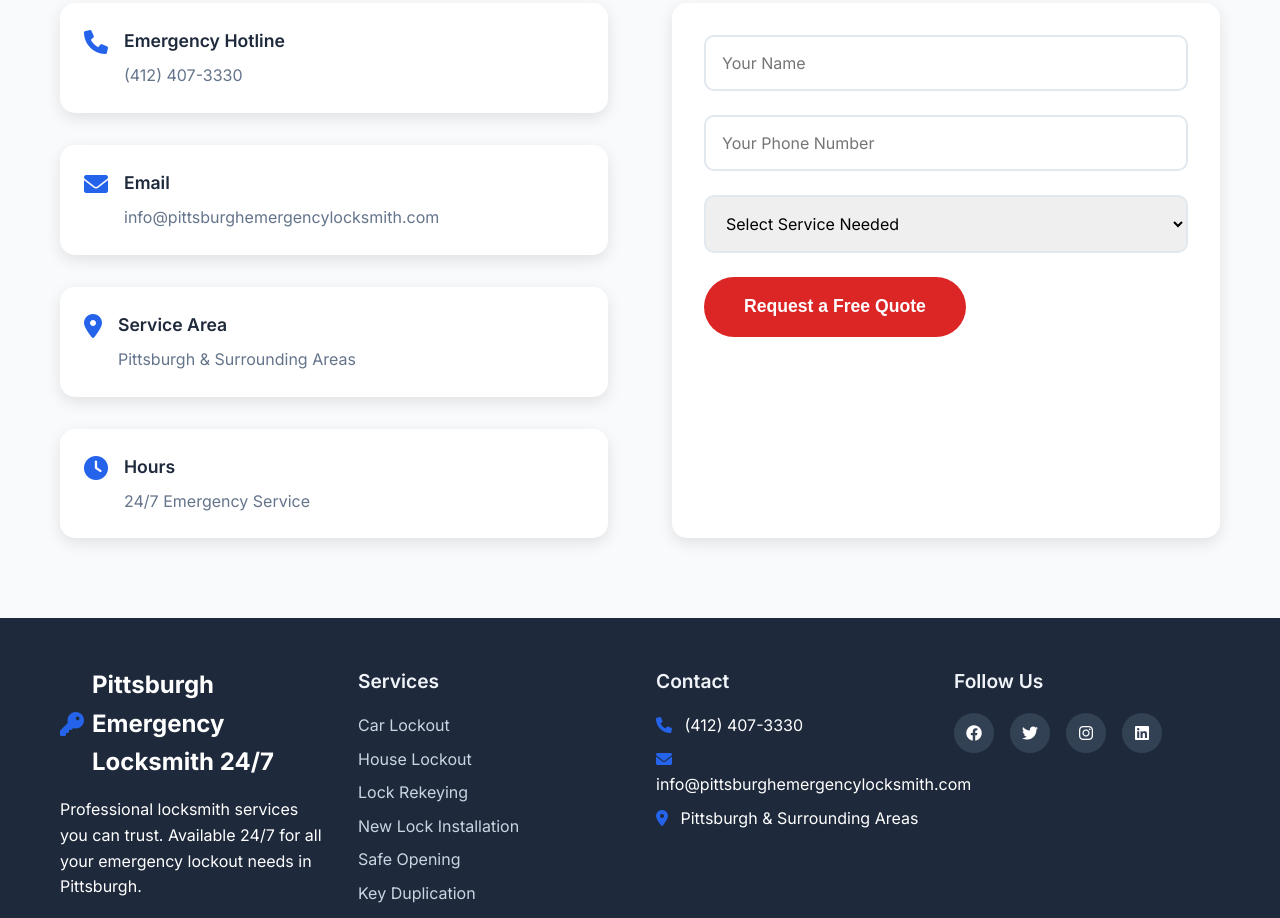
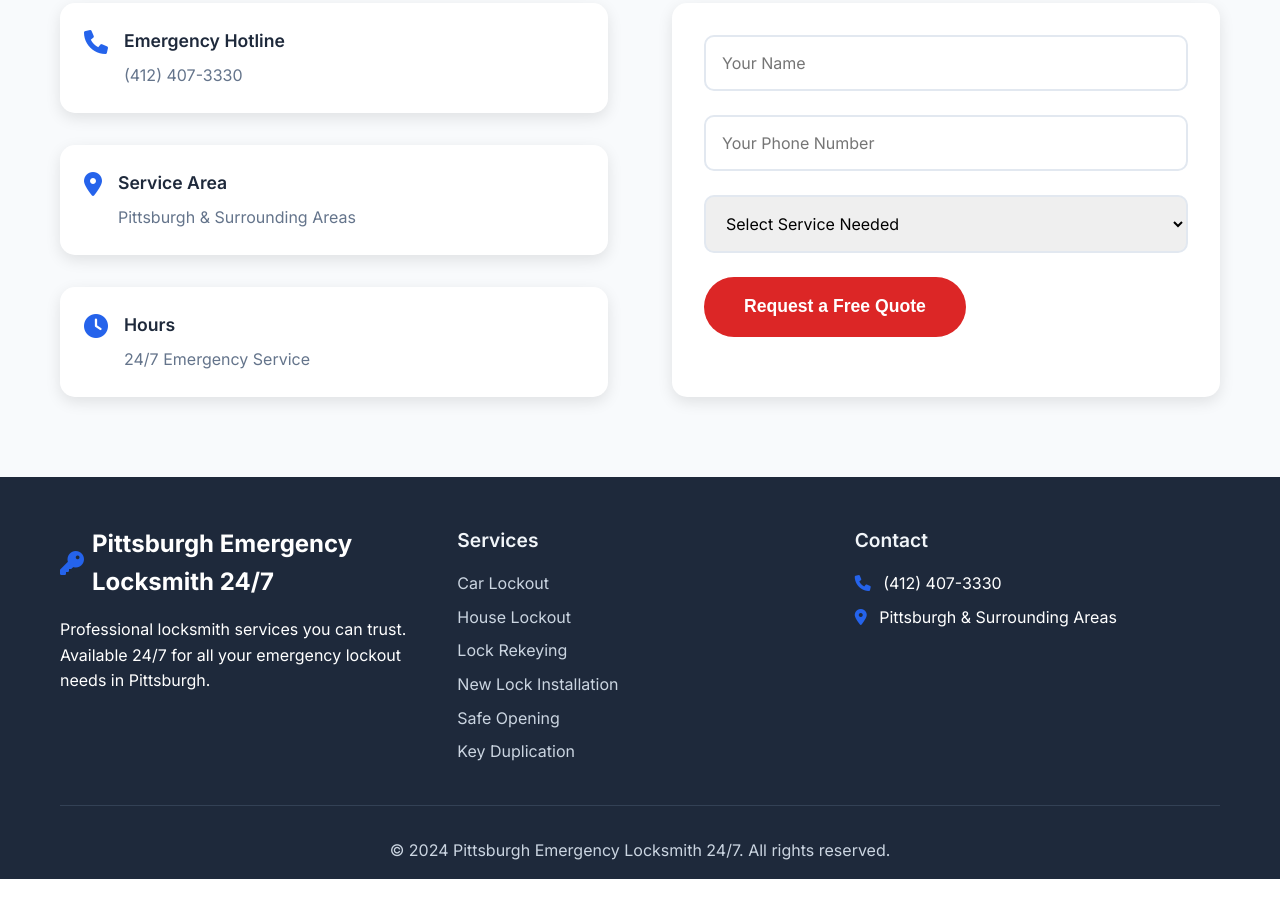
Before and after one commit to MoshikMash/locksmith-website, a plain HTML site: page index.html in a window 1280 px wide. Shown: the part 3030-3948 px from the top of the page. After the commit the page ends 3909 px from the top, so only its background shows below. Drawn offline with Linux system fonts and the light colour scheme.

Commit message:
Remove email and social media sections

```diff
--- a/index.html
+++ b/index.html
@@ -220,13 +220,7 @@
                             <p>(412) 407-3330</p>
                         </div>
                     </div>
-                    <div class="contact-item">
-                        <i class="fas fa-envelope"></i>
-                        <div>
-                            <h4>Email</h4>
-                            <p>info@pittsburghemergencylocksmith.com</p>
-                        </div>
-                    </div>
+
                     <div class="contact-item">
                         <i class="fas fa-map-marker-alt"></i>
                         <div>
@@ -293,19 +287,10 @@
                     <h4>Contact</h4>
                     <ul>
                         <li><i class="fas fa-phone"></i> (412) 407-3330</li>
-                        <li><i class="fas fa-envelope"></i> info@pittsburghemergencylocksmith.com</li>
                         <li><i class="fas fa-map-marker-alt"></i> Pittsburgh & Surrounding Areas</li>
                     </ul>
                 </div>
-                <div class="footer-section">
-                    <h4>Follow Us</h4>
-                    <div class="social-links">
-                        <a href="#"><i class="fab fa-facebook"></i></a>
-                        <a href="#"><i class="fab fa-twitter"></i></a>
-                        <a href="#"><i class="fab fa-instagram"></i></a>
-                        <a href="#"><i class="fab fa-linkedin"></i></a>
-                    </div>
-                </div>
+
             </div>
             <div class="footer-bottom">
                 <p>&copy; 2024 Pittsburgh Emergency Locksmith 24/7. All rights reserved.</p>
```
